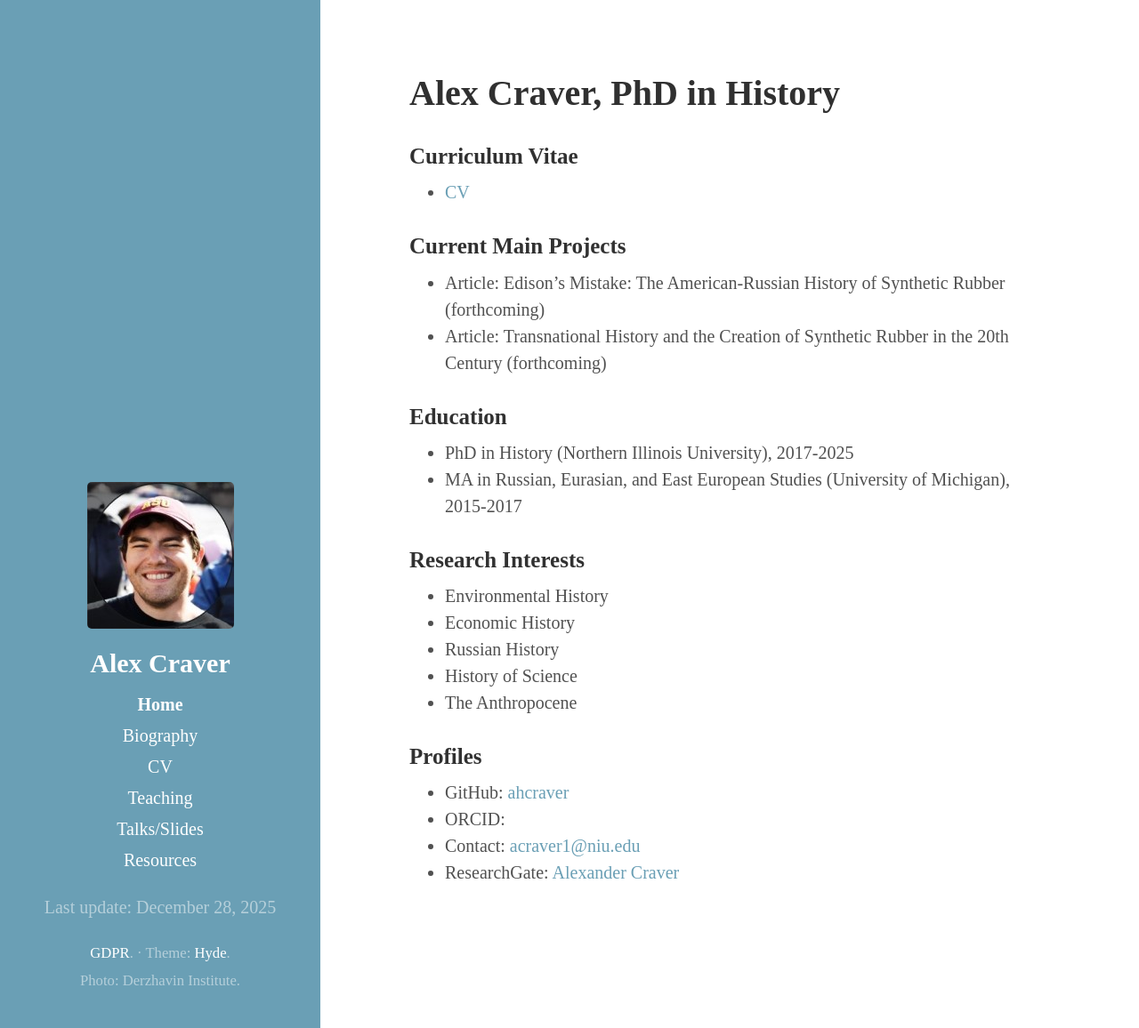
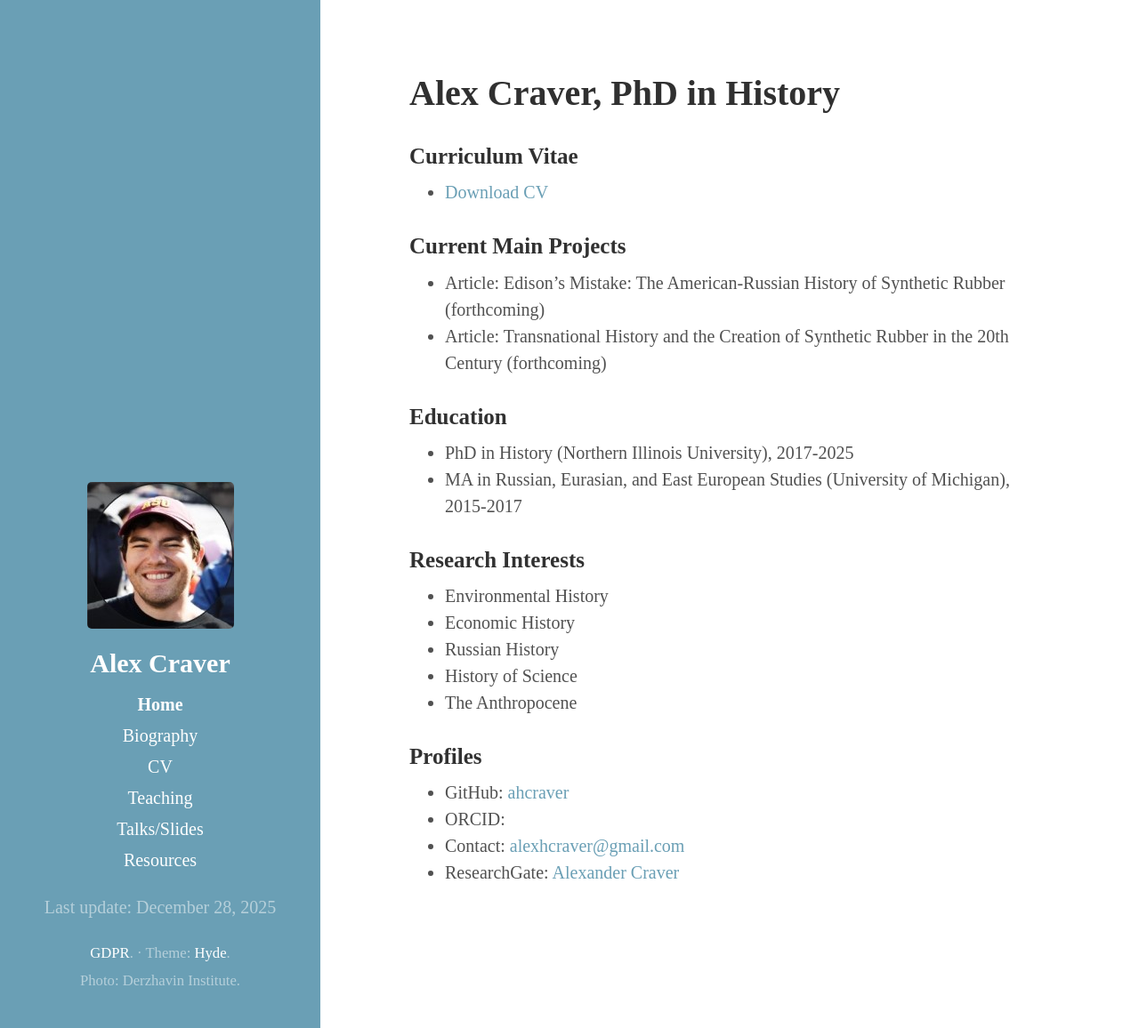
Before and after one commit to ahcraver/ahcraver.github.io, a Jekyll site: the page built from index.md, in a window 1280 px wide and 1156 px high. Shown: the whole window at 89% size. Built offline with Jekyll 4.4.1, drawn with Linux system fonts in a browser that asks for light colours.

Commit message:
Update index.md

```diff
--- a/index.md
+++ b/index.md
@@ -3,7 +3,7 @@ layout: page
 title: Alex Craver, PhD in History
 ---
 ### Curriculum Vitae
-* [CV](https://1drv.ms/b/c/bce4f3738324d3b9/IQDO8PTUsmIXQqeDu4yT8YGaAS6sUfwrQoXy4zgcNw28i3g?e=Igd2f2)
+* [Download CV](https://1drv.ms/b/c/bce4f3738324d3b9/IQDO8PTUsmIXQqeDu4yT8YGaAS6sUfwrQoXy4zgcNw28i3g?e=Igd2f2)
 
 ### Current Main Projects
 * Article: Edison's Mistake: The American-Russian History of Synthetic Rubber (forthcoming)
@@ -23,5 +23,5 @@ title: Alex Craver, PhD in History
 ### Profiles
 * GitHub: [ahcraver](https://github.com/ahcraver)
 * ORCID:
-* Contact: [acraver1@niu.edu](acraver1@niu.edu)
+* Contact: [alexhcraver@gmail.com](alexhcraver@gmail.com)
 * ResearchGate: [Alexander Craver](https://www.researchgate.net/profile/Alexander-Craver-2)
```
